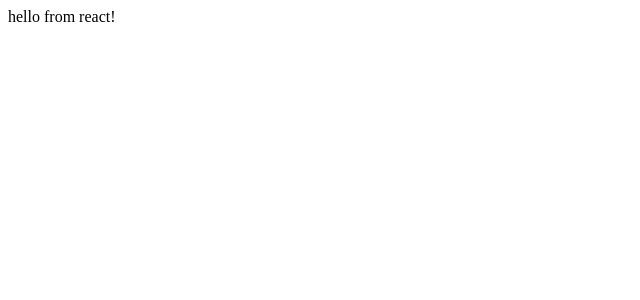
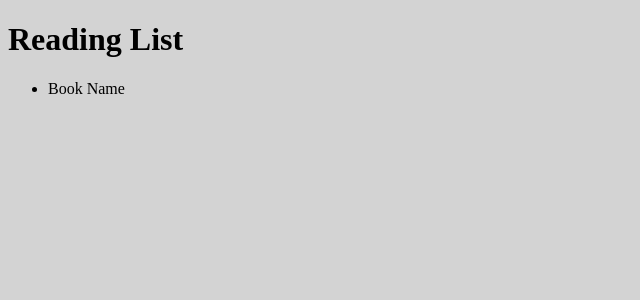
Before and after one commit to Mihailob5017/my-book-list, a React (Create React App) app in the folder client/: page / in a window 1280 px wide. Shown: the top 300 px of the page, without its empty margins (0-640 px from the left). Built offline with nearby package versions, Linux system fonts and the light colour scheme.

Commit message:
set up apollo

```diff
--- a/client/package.json
+++ b/client/package.json
@@ -8,6 +8,7 @@
     "@testing-library/react": "^9.4.0",
     "@testing-library/user-event": "^7.2.1",
     "apollo-boost": "^0.4.7",
+    "graphql": "^14.6.0",
     "react": "^16.12.0",
     "react-dom": "^16.12.0",
     "react-scripts": "3.3.1"
--- a/client/src/App.js
+++ b/client/src/App.js
@@ -1,7 +1,27 @@
 import React from 'react';
-
+import './style.css';
+//  Apollo Setup
+import { ApolloProvider } from '@apollo/react-hooks';
+import ApolloClient from 'apollo-boost';
+//
+//  Components
+import BookList from './components/BookList';
+//
+//  Apollo Connect
+const Client = new ApolloClient({
+  uri: 'http://localhost:5000/graphql'
+});
+//
+//  Main React App
 const App = () => {
-  return <div>hello from react!</div>;
+  return (
+    <ApolloProvider client={Client}>
+      <div className="main">
+        <h1>Reading List</h1>
+        <BookList />
+      </div>
+    </ApolloProvider>
+  );
 };
 
 export default App;
--- /dev/null
+++ b/client/src/components/BookList.js
@@ -0,0 +1,13 @@
+import React from 'react';
+
+const BookList = () => {
+  return (
+    <div>
+      <ul className="book-list">
+        <li>Book Name</li>
+      </ul>
+    </div>
+  );
+};
+
+export default BookList;
--- /dev/null
+++ b/client/src/style.css
@@ -0,0 +1,3 @@
+body {
+  background-color: lightgray;
+}
```
Also changed, not shown: 1 other file (tests, documents, lock files or other folders).
